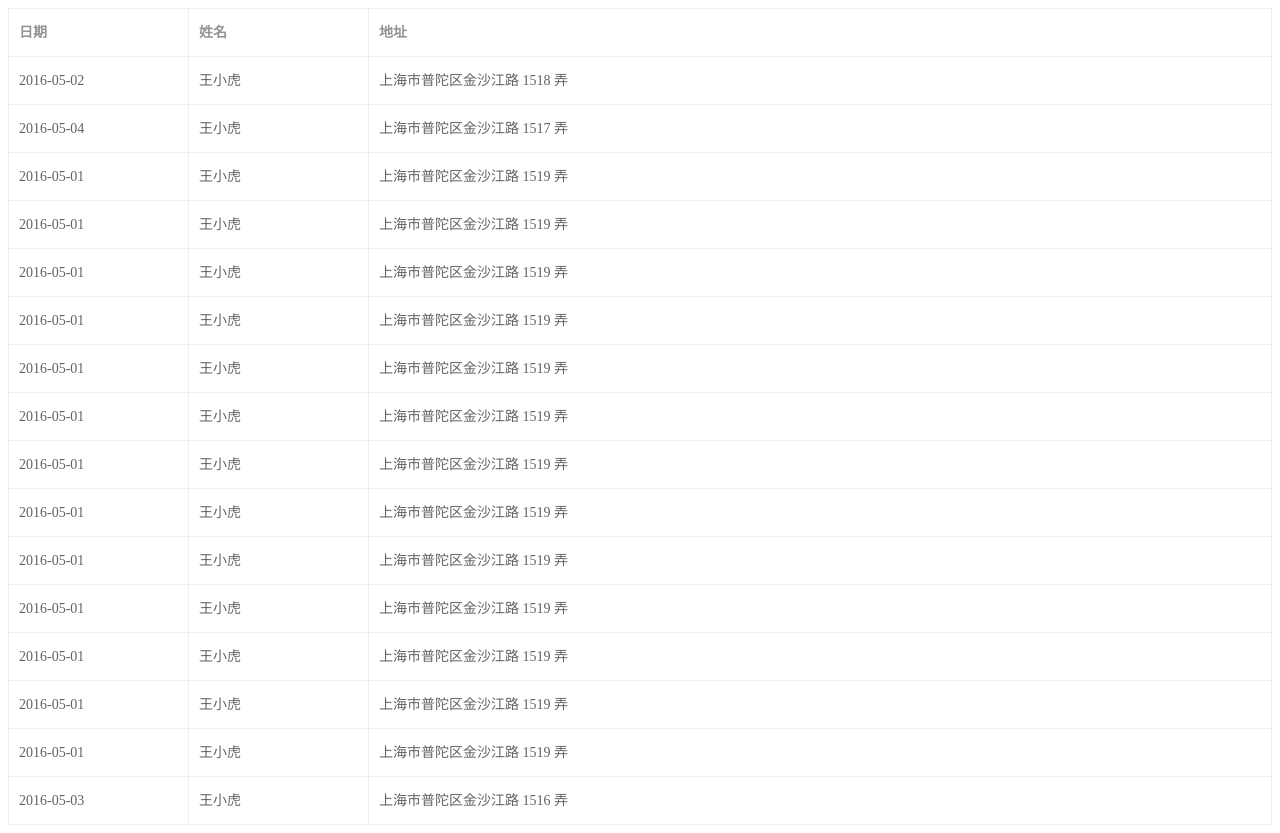
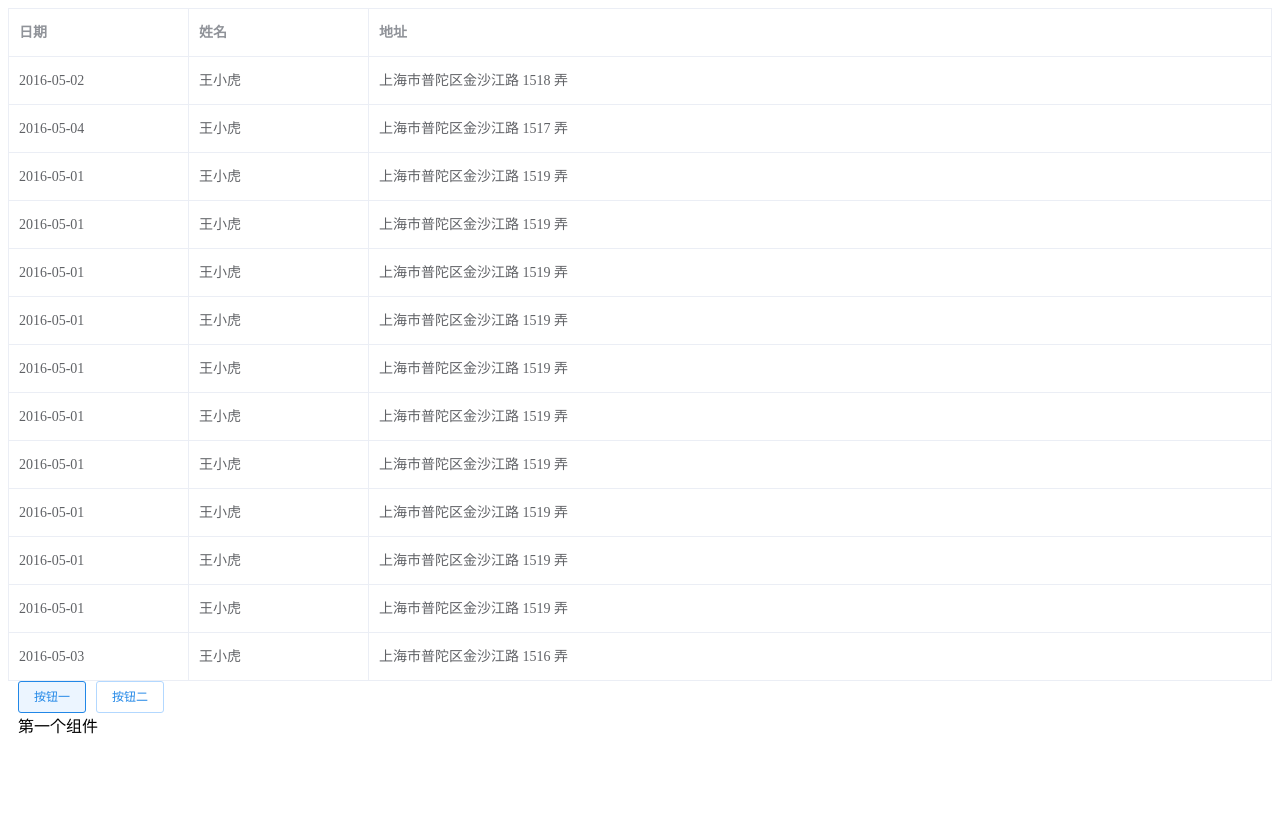
Before and after one commit to lyh0306/rightMenu, a Vue app: page / in a window 1280 px wide. After the commit the page ends 800 px from the top, so only its background shows below. Built offline with nearby package versions, Linux system fonts and the light colour scheme.

Commit message:
新加按钮切换12.2

```diff
--- a/src/App.vue
+++ b/src/App.vue
@@ -1,16 +1,20 @@
 <template>
   <div id="app">
     <rightMenu />
+    <tabButton />
+
   </div>
 </template>
 
 <script>
 import rightMenu from './components/rightMenu.vue'
+import tabButton from './components/tabButton.vue'
 
 export default {
   name: 'app',
   components: {
-    rightMenu
+    rightMenu,
+    tabButton
   }
 }
 </script>
--- /dev/null
+++ b/src/components/buttonComponts/component-one.vue
@@ -0,0 +1,14 @@
+<template>
+<!--    如果组件内容一直是一样的 可以加v-once提升性能-->
+    <div v-once>第一个组件</div>
+</template>
+
+<script>
+    export default {
+        name: "component-one"
+    }
+</script>
+
+<style scoped>
+
+</style>
--- /dev/null
+++ b/src/components/buttonComponts/component-two.vue
@@ -0,0 +1,14 @@
+<template>
+    <!--    如果组件内容一直是一样的 可以加v-once提升性能-->
+    <div v-once>第二个组件</div>
+</template>
+
+<script>
+    export default {
+        name: "component-two"
+    }
+</script>
+
+<style scoped>
+
+</style>
--- a/src/components/rightMenu.vue
+++ b/src/components/rightMenu.vue
@@ -37,18 +37,6 @@
           date: '2016-05-04',
           name: '王小虎',
           address: '上海市普陀区金沙江路 1517 弄'
-        }, {
-          date: '2016-05-01',
-          name: '王小虎',
-          address: '上海市普陀区金沙江路 1519 弄'
-        }, {
-          date: '2016-05-01',
-          name: '王小虎',
-          address: '上海市普陀区金沙江路 1519 弄'
-        }, {
-          date: '2016-05-01',
-          name: '王小虎',
-          address: '上海市普陀区金沙江路 1519 弄'
         }, {
           date: '2016-05-01',
           name: '王小虎',
--- /dev/null
+++ b/src/components/tabButton.vue
@@ -0,0 +1,53 @@
+<template>
+    <div class="btnlist">
+        <el-button size="small" v-for="(item, index) in btnList" :key="item.index" class="btn" :class="{ isActive:isChange === index}" plain @click="tabBtn(index)">
+            {{item.name}}
+        </el-button>
+        <!--点击按钮进行切换-->
+        <component-one v-if="isChange === 0"></component-one>
+        <component-two v-if="isChange === 1"></component-two>
+<!--        如果不默认按钮样式，切换组件可以写成 isChange的值为组件名称-->
+<!--        <component :is="isChange"></component>-->
+    </div>
+</template>
+
+<script>
+    import  componentOne from './buttonComponts/component-one.vue'
+    import  componentTwo from './buttonComponts/component-two.vue'
+    export default {
+        name: "tabButton",
+        data () {
+            return {
+                btnList: [
+                    {name: '按钮一'},
+                    {name: '按钮二'},
+                ],
+                isChange: 0,
+            }
+        },
+        components: {
+            componentOne,
+            componentTwo
+        },
+        methods: {
+            tabBtn (index) {
+                this.isChange = index
+            }
+        }
+    }
+</script>
+<style scoped>
+    .btnlist {
+        padding-left: 10px;
+    }
+    .isActive {
+        background: #ecf5ff!important;
+        border-color: #2187e7!important;
+        color: #fff;
+    }
+    .btn {
+        color: #2187e7;
+        background: #fff;
+        border-color: #b3d8ff;
+    }
+</style>
```
